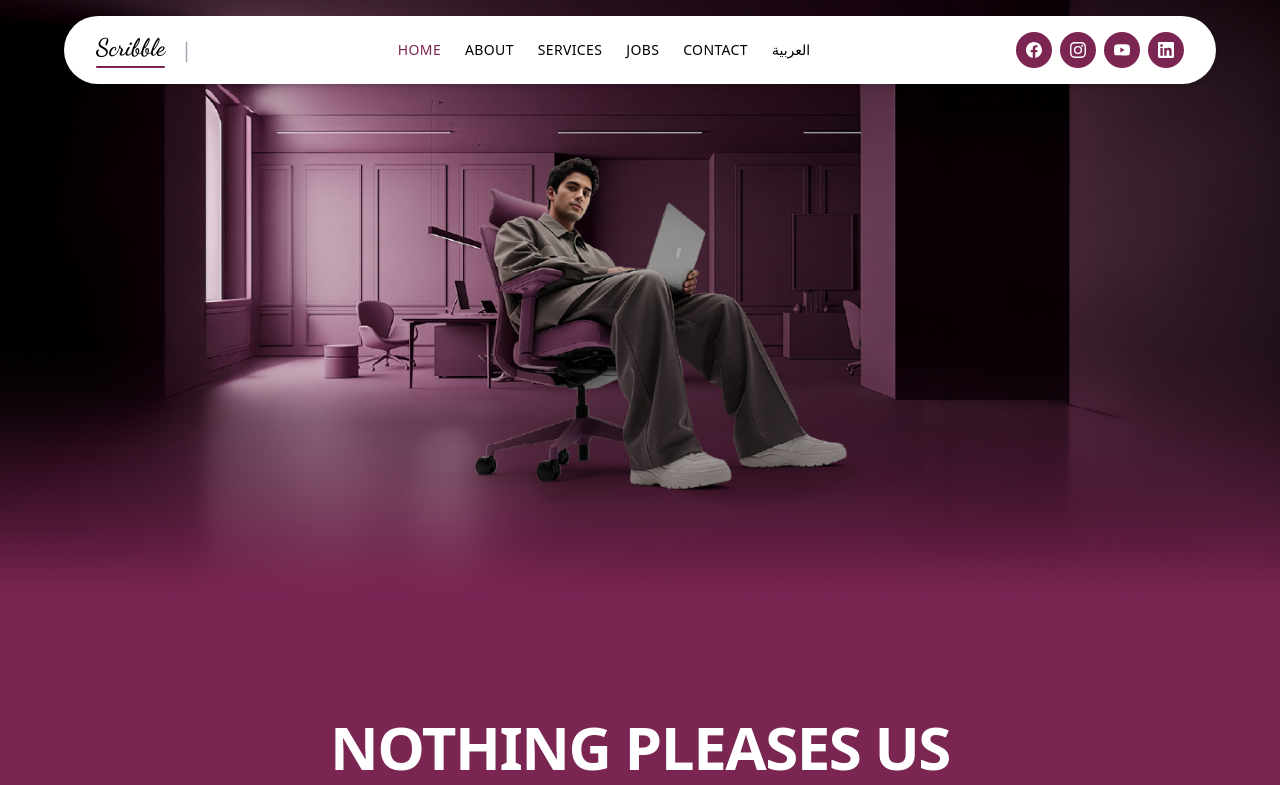
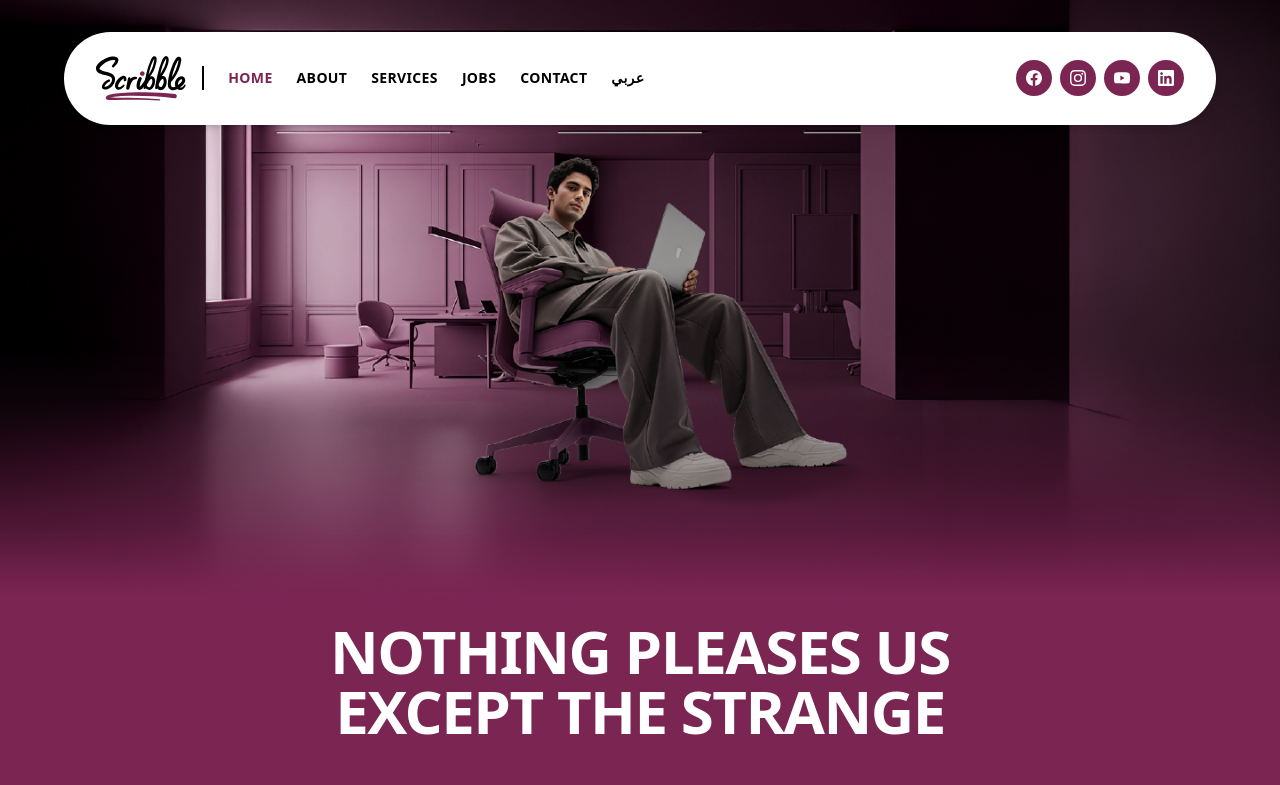
Before and after one commit to suhayb-yahya/scribble, a Next.js app: page / in a window 1280 px wide. Shown: the top 785 px of the page. Built offline with nearby package versions, Linux system fonts and the light colour scheme.

Commit message:
Add framer-motion dependency, update styles, and enhance header and services section

```diff
--- a/package.json
+++ b/package.json
@@ -13,16 +13,17 @@
     "lint": "next lint"
   },
   "dependencies": {
+    "framer-motion": "^12.33.0",
     "next": "^15.0.0",
     "react": "^19.0.0",
     "react-dom": "^19.0.0"
   },
   "devDependencies": {
+    "@eslint/eslintrc": "^3.0.0",
     "@types/node": "^22.0.0",
     "@types/react": "^19.0.0",
     "@types/react-dom": "^19.0.0",
     "autoprefixer": "^10.4.0",
-    "@eslint/eslintrc": "^3.0.0",
     "eslint": "^9.0.0",
     "eslint-config-next": "^15.0.0",
     "postcss": "^8.4.0",
--- a/src/app/globals.css
+++ b/src/app/globals.css
@@ -12,6 +12,8 @@ body {
   overflow-x: hidden;
   width: 100%;
   max-width: 100%;
+  margin: 0;
+  padding: 0;
 }
 
 body {
--- a/src/components/Header.tsx
+++ b/src/components/Header.tsx
@@ -67,23 +67,62 @@ export default function Header() {
   const pathname = usePathname();
 
   return (
-    <header className="absolute top-0 left-0 right-0 z-10 w-full px-4 py-4 flex justify-center">
-      <div className="w-full max-w-6xl bg-white rounded-full shadow-md flex items-center justify-between gap-6 px-8 py-4">
+    <header className="absolute top-0 left-0 right-0 z-10 w-full px-4 py-4 mt-4 flex justify-center">
+      <div className="w-full max-w-6xl bg-white rounded-full shadow-md flex items-center justify-between gap-6 px-8 py-6">
         {/* Logo */}
         <div className="flex items-center gap-4 shrink-0">
           <Link href="/" className="flex flex-col items-start inline-flex">
-            <span
-              className={`${dancingScript.className} text-2xl font-semibold text-black`}
+            <span aria-label="Scribble logo" className="inline-block">
+              <svg
+                xmlns="http://www.w3.org/2000/svg"
+                width="90.323"
+                height="44.851"
+                viewBox="0 0 91 45"
+                fill="none"
               >
-              Scribble
+                <path
+                  d="M78.9444 42.5383C63.9994 40.4463 48.6224 39.8393 33.4794 39.9913C28.4194 40.0883 23.3364 40.2703 18.3844 40.8933C16.4064 41.2053 14.2834 41.3983 12.5474 42.3283C12.3864 42.4163 12.4234 42.5053 12.4994 42.2343C12.5324 41.9973 12.4364 41.6703 12.2394 41.4903C15.5944 42.0963 29.4254 41.8333 33.6574 41.9273C43.8774 42.0403 54.1094 42.5083 64.2774 43.6093C65.0474 43.6923 64.9824 44.9123 64.1594 44.8483C49.5014 43.5633 33.1384 43.9323 18.3614 44.3243C15.9844 44.2873 13.6184 44.5243 11.2524 43.8903C10.9994 43.7793 10.7544 43.7343 10.3384 43.3413C9.91844 42.9173 9.75945 42.2683 9.88645 41.7033C10.6664 38.9153 15.6314 38.5803 17.9774 38.0673C28.2294 36.6183 38.4644 36.5163 48.7634 36.5173C59.0164 36.6163 69.2544 36.9853 79.5394 38.2203C82.4004 38.6353 81.8754 42.9043 78.9434 42.5373L78.9444 42.5383Z"
+                  fill="#7B2553"
+                />
+                <path
+                  d="M16.2774 9.48542C17.4314 8.00942 19.3934 5.75642 19.3554 4.14642C15.1744 3.37942 10.6494 5.77942 7.26438 8.16342C5.73738 9.34542 4.10937 10.7144 3.54837 12.3974C3.48137 12.7514 3.47438 12.7954 3.62638 13.1034C3.84438 13.6264 5.08337 14.3514 6.43637 14.8044C9.55537 15.9204 12.7644 16.2304 15.9464 17.8984C16.8074 18.3754 17.7814 19.0734 18.4654 20.2484C21.9794 26.3614 12.9414 36.7674 6.70137 32.7864C4.14637 30.0124 8.10838 26.4594 10.2404 24.8704C10.9734 24.3624 11.7354 23.8924 12.7254 23.5764C14.1464 23.1434 14.8554 25.2324 13.4704 25.7574C11.5564 26.4974 8.96238 28.8824 8.46538 30.8054C12.7524 32.2124 19.3424 23.3514 14.4154 20.7164C10.1364 18.4544 3.82438 19.2414 0.624378 14.9134C-3.18662 7.97442 11.4604 0.19242 17.1804 0.45742C19.5134 0.34942 22.8694 1.32442 22.5994 4.38342C22.1854 7.28142 19.9074 9.36542 17.8674 11.1254C16.7964 12.0094 15.3724 10.5074 16.2794 9.48542H16.2774Z"
+                  fill="black"
+                />
+                <path
+                  d="M27.9614 23.7495C27.9704 23.3855 27.9494 22.6755 27.7484 22.5515C27.7604 22.5965 27.8634 22.6815 27.8674 22.6895C27.8754 22.7055 27.5074 22.7725 27.1464 22.9625C25.1484 24.0445 23.8814 26.3095 22.8184 28.2645C22.3934 29.0575 22.1234 29.9435 22.1514 30.4525C22.1664 30.7065 22.1794 30.8235 22.2644 30.9405C23.6904 32.4085 26.3344 29.9405 27.5804 28.8495C27.8714 28.5835 28.3244 28.6035 28.5904 28.8955C28.8144 29.1405 28.8344 29.4995 28.6624 29.7655C27.9954 30.7975 27.2564 31.7005 26.3074 32.5285C25.3614 33.2955 24.1094 34.0605 22.5124 33.9445C20.9244 33.8655 19.3804 32.5115 19.1744 30.9375C18.6334 26.5815 22.2444 21.8815 26.0914 20.2285C27.7574 19.4355 30.0854 19.8355 30.5334 22.0355C30.8024 23.3175 30.8674 25.5415 29.0724 25.3825C28.2774 25.2705 27.8354 24.5005 27.9624 23.7505L27.9614 23.7495Z"
+                  fill="black"
+                />
+                <path
+                  d="M34.7253 22.7415L33.6263 32.4915L30.5593 31.6745C31.4523 28.0155 32.7093 24.2755 35.8443 21.8315C37.0143 20.9695 38.6953 20.4605 40.1573 20.8385C40.9393 20.9315 41.5873 21.6055 41.3673 22.4195C41.2153 23.0085 40.6593 23.3865 40.0733 23.3345C36.9213 23.2745 35.4833 26.9355 34.5343 29.4895C34.1123 30.6445 33.9403 31.7185 33.5533 32.9295C32.8113 34.7535 30.0573 33.9345 30.4183 32.0145C30.4163 32.0125 32.2583 22.3705 32.2573 22.3685C32.5753 20.8155 34.8823 21.1705 34.7263 22.7425L34.7253 22.7415Z"
+                  fill="black"
+                />
+                <path
+                  d="M46.0124 23.1703C44.9074 25.4833 43.9304 28.9053 44.1424 31.1003C44.0764 31.0313 43.8034 31.0413 43.8634 31.0513C45.3204 30.2663 46.4704 28.4073 47.4454 26.9863C48.4444 25.4663 49.3574 23.8443 50.1424 22.2083C50.4284 21.6113 51.1434 21.3603 51.7404 21.6463C52.3894 21.9523 52.5834 22.7313 52.2684 23.3433C51.0134 26.3633 46.8064 36.2073 42.4624 33.7403C39.1814 31.3783 41.7764 24.6413 43.1854 21.8153C44.1144 19.9963 46.8484 21.3063 46.0124 23.1703Z"
+                  fill="black"
+                />
+                <path
+                  d="M50.4204 22.0806C53.3724 18.7596 55.9074 14.7946 57.1934 10.5446C57.8594 7.92855 58.9054 5.12456 58.6734 2.50756C58.6574 2.42656 58.6254 2.42155 58.6704 2.46355C58.7114 2.51955 58.8714 2.55256 58.8774 2.54156C59.0224 2.49856 58.8004 2.59655 58.6744 2.76855C55.6474 7.43655 54.3374 13.2456 52.9074 18.6426C51.8094 23.1246 50.8714 27.6596 50.0064 32.1876L47.9794 31.6646C49.0004 27.6156 50.5634 22.3286 54.8684 20.4746C57.5444 19.5456 59.4524 22.0196 59.5314 24.3346C60.1114 28.9996 55.9034 37.0686 50.6244 32.9166C49.2004 31.5146 48.9004 29.6996 49.0514 28.1456C49.1874 26.8236 51.1244 26.9286 51.1394 28.2386C51.0224 30.2386 52.6224 32.5276 54.5474 31.0436C56.2844 29.3756 57.5354 25.5496 56.3444 23.2766C56.1164 23.0306 56.0944 23.0206 55.6944 23.1056C54.7554 23.4386 53.8844 24.4636 53.2674 25.3306C51.8514 27.3846 50.7934 29.8636 49.9804 32.2896C49.6324 33.5496 47.7324 33.1466 47.9394 31.8476C49.6244 22.5716 51.1304 13.3436 54.9074 4.58156C55.5884 3.18556 56.1464 1.73756 57.4384 0.649558C58.5874 -0.337442 60.5624 0.195557 60.9604 1.77656C61.5574 5.02056 60.2084 8.24255 59.4944 11.1996C57.9724 15.9716 55.2474 19.9666 51.9714 23.4906C51.0474 24.4806 49.5214 23.0986 50.4194 22.0816L50.4204 22.0806Z"
+                  fill="black"
+                />
+                <path
+                  d="M61.9164 22.1404C64.6164 18.4664 67.2354 14.5784 69.0484 10.4524C69.9524 7.98045 71.0954 5.15944 70.5964 2.60944C70.5664 2.54744 70.5374 2.51344 70.5464 2.51844C70.5564 2.52944 70.6144 2.54944 70.6094 2.54644C70.7204 2.50244 70.5374 2.58545 70.3954 2.75745C67.3444 7.42145 65.9964 13.2544 64.6474 18.6804C63.5954 23.1824 62.7224 27.7404 61.9284 32.2894L59.5124 31.7404C60.5734 27.5744 61.8334 22.0354 66.2664 20.1764C71.1154 18.9674 71.9094 25.5964 70.8074 28.7984C69.9274 32.6854 66.0014 36.2274 62.2964 33.0924C60.7124 31.6604 60.3524 29.6284 60.6714 27.9504C60.9444 26.4384 63.1724 26.6944 63.1184 28.2084C62.9314 30.0394 64.5854 32.1964 66.2784 30.8404C67.9964 29.0474 68.9084 25.3964 67.6194 23.1974C67.3754 22.9654 67.4014 22.9754 67.0834 23.0304C66.2154 23.3144 65.3804 24.3634 64.8374 25.2074C63.5194 27.3034 62.5884 29.8684 61.9154 32.3414C61.5764 33.8984 59.2364 33.4744 59.4834 31.8874C61.1774 22.5684 62.6884 13.3254 66.4944 4.52044C67.3884 2.46644 69.3334 -1.45156 72.1344 0.556442C74.1134 2.47744 73.0674 5.67344 72.5834 7.90044C70.9534 13.7884 67.3684 18.8604 63.9084 23.6104C62.9254 24.9014 60.9704 23.4694 61.9144 22.1434L61.9164 22.1404Z"
+                  fill="black"
+                />
+                <path
+                  d="M72.9834 25.5934C77.1944 21.2624 80.0594 15.8434 81.7804 10.1094C82.4204 7.89337 83.2784 5.27937 83.0564 3.23437C83.0804 3.27837 83.2054 3.41037 83.3754 3.45937C83.7474 3.52537 83.6784 3.43337 83.5784 3.51637C81.5764 5.38937 80.6184 8.31637 79.5094 10.8564C78.0554 14.6254 76.8324 18.5264 76.1394 22.4744C75.8184 25.1124 74.7764 28.3454 75.9264 30.6684C78.4084 33.2784 85.5194 27.6484 86.5724 25.1884C87.3024 23.7504 86.4354 22.9214 85.0664 23.8184C82.1154 25.6374 81.3114 30.3114 84.9574 31.7174C86.5854 32.0784 88.1404 30.4884 88.9234 29.0844C89.1284 28.7244 89.5864 28.5994 89.9454 28.8034C90.2854 28.9954 90.4034 29.4054 90.2684 29.7514C89.0234 34.2284 83.9624 36.0854 80.8354 31.9464C78.0624 28.5064 79.8974 23.3154 83.4534 21.1754C84.8624 20.2004 87.3724 19.9254 88.7244 21.3664C92.8384 26.0284 85.3764 31.6514 81.5204 33.4284C78.1494 35.1924 73.3784 34.7934 72.5304 30.3224C72.0354 27.4564 72.7074 24.5474 73.1244 21.9414C73.9144 17.7154 75.2174 13.7104 76.7734 9.78437C77.8004 7.32237 78.8854 4.75437 80.5594 2.53237C81.0354 1.92037 81.8664 1.00637 82.9174 0.730374C85.4114 0.151374 86.1704 2.73937 85.8964 4.57837C84.9284 10.9674 82.3754 17.1014 78.6834 22.3024C77.4174 24.0214 76.0724 25.6084 74.5324 27.1364C74.1034 27.5614 73.4114 27.5594 72.9864 27.1304C72.5624 26.7044 72.5654 26.0154 72.9844 25.5914L72.9834 25.5934Z"
+                  fill="black"
+                />
+                <path
+                  d="M46.6183 19.9315C47.9228 19.9315 48.9803 18.874 48.9803 17.5695C48.9803 16.265 47.9228 15.2075 46.6183 15.2075C45.3139 15.2075 44.2563 16.265 44.2563 17.5695C44.2563 18.874 45.3139 19.9315 46.6183 19.9315Z"
+                  fill="#7B2553"
+                />
+              </svg>
             </span>
-            <span className="h-0.5 w-full bg-primary rounded-full mt-0.5" />
           </Link>
-          <span className="text-gray-400 font-light text-xl">|</span>
-        </div>
+          <span className="h-6 w-0.5 bg-black" aria-hidden="true" />
 
           {/* Navigation */}
-        <nav className="flex items-center gap-6 flex-wrap justify-center">
+          <nav className="flex items-center gap-6 flex-wrap mx-2">
             {navItems.map((item) => {
               const isActive =
                 item.href === "/"
@@ -93,7 +132,7 @@ export default function Header() {
                 <Link
                   key={item.label}
                   href={item.href}
-                className={`text-sm font-medium uppercase tracking-wide transition-colors ${
+                  className={`text-sm font-bold uppercase tracking-wide transition-colors ${
                     isActive ? "text-primary" : "text-black hover:text-primary/80"
                   }`}
                 >
@@ -101,10 +140,11 @@ export default function Header() {
                 </Link>
               );
             })}
-          <span className="text-black text-sm font-medium" dir="rtl">
-            العربية
+            <span className="text-black text-sm font-bold uppercase tracking-wide">
+              عربي
             </span>
           </nav>
+        </div>
 
         {/* Social icons */}
         <div className="flex items-center gap-2 shrink-0">
```
Also changed, not shown: src/components/sections/ServicesSection.tsx (+5 -5 lines), 1 other file (tests, documents, lock files or other folders). Lines whose indentation alone changed are shown as unchanged.
